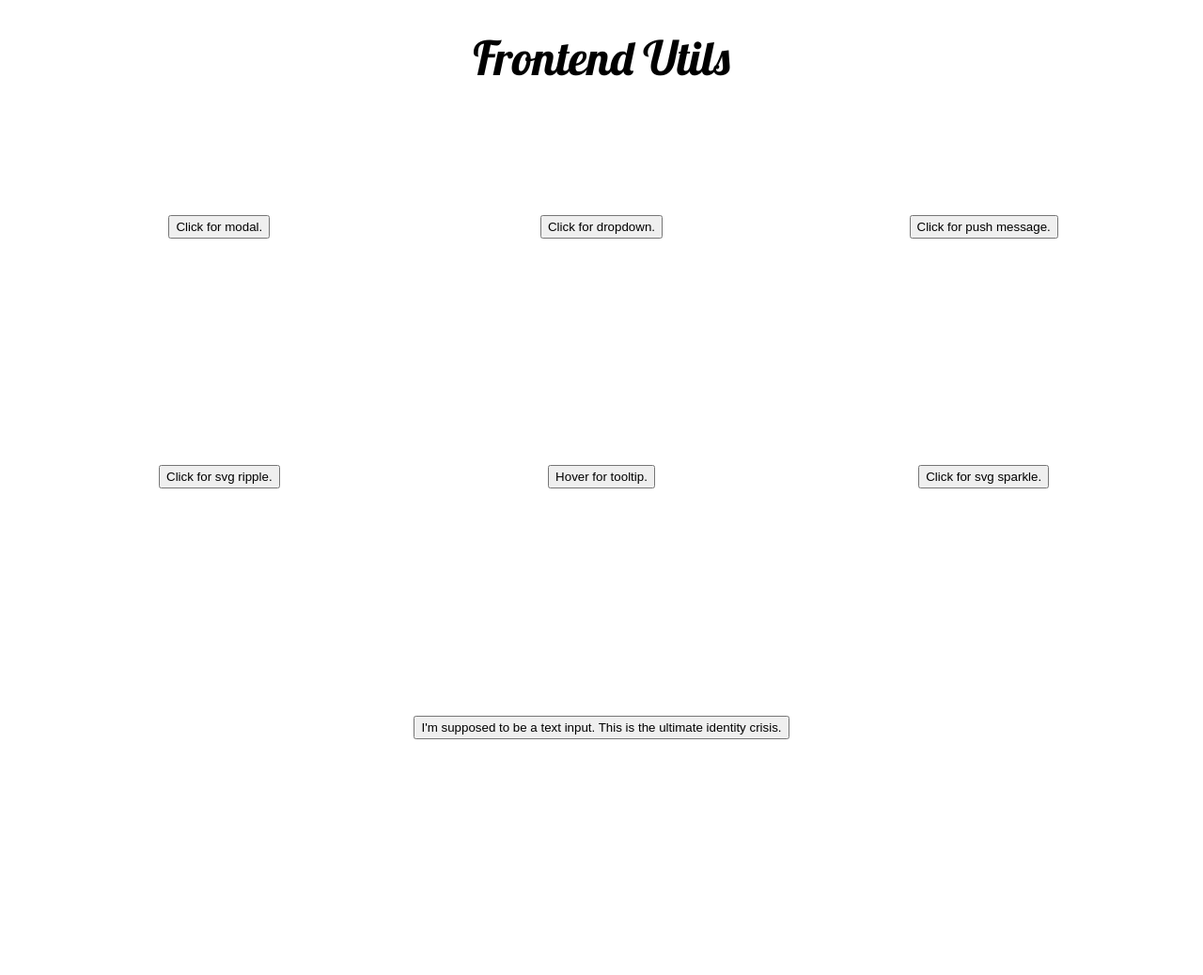
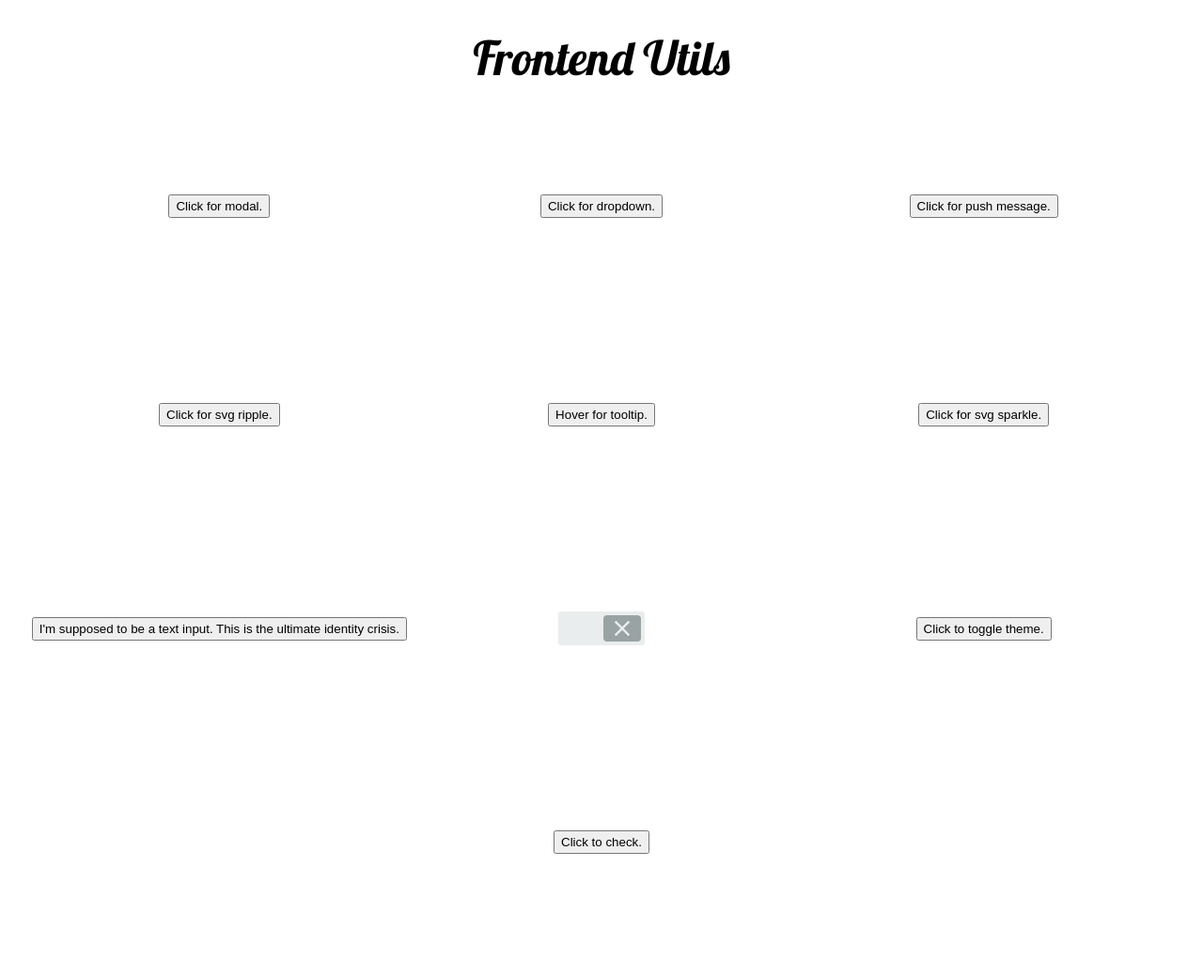
Before and after one commit to LuckehPickle/Comet, a Django app: template frontend_utils/templates/frontend/index.html in a window 1280 px wide. Shown: the whole page at 94% size. Before the commit the page ends 787 px from the top, so only its background shows below. Run offline with Django 3.2, Linux system fonts and the light colour scheme; the template is opened without the code that fills it, so the values that code supplies are empty; some libraries are stand-ins or nearby versions.

Commit message:
Added Toggles

```diff
--- a/frontend_utils/static/frontend_utils/main.css
+++ b/frontend_utils/static/frontend_utils/main.css
@@ -20,6 +20,9 @@
 /* Fonts */
 @import url(https://fonts.googleapis.com/css?family=Lobster);
 
+/* Stylesheets */
+@import url(/static/frontend_utils/util-toggle.css);
+
 body{
     margin: 30px;
 }
@@ -33,7 +36,7 @@ body{
 
 .utils-container{
     width: 100%;
-    min-height: 800px;
+    min-height: 900px;
     display: flex;
     flex-wrap: wrap;
     justify-content: center;
--- /dev/null
+++ b/frontend_utils/static/frontend_utils/util-toggle.css
@@ -0,0 +1,92 @@
+/*
+# [FrontendUtils] UTIL-TOGGLE.CSS - Copyright (c) 2016 - Sean Bailey - All Rights Reserved
+# Powered by Django (https://www.djangoproject.com/) - Not endorsed by Django
+#
+#   Licensed under the Apache License, Version 2.0 (the "License");
+#   you may not use this file except in compliance with the License.
+#   You may obtain a copy of the License at
+#
+#       http://www.apache.org/licenses/LICENSE-2.0
+#
+#   Unless required by applicable law or agreed to in writing, software
+#   distributed under the License is distributed on an "AS IS" BASIS,
+#   WITHOUT WARRANTIES OR CONDITIONS OF ANY KIND, either express or implied.
+#   See the License for the specific language governing permissions and
+#   limitations under the License.
+#
+# https://docs.djangoproject.com/en/1.9/topics/http/urls/
+*/
+
+/* Toggle Wrapper */
+.toggle{
+    padding: 4px;
+    padding-bottom: 0;
+    background-color: #EAEDED;
+    border-radius: 3px;
+    display: block;
+    cursor: pointer;
+
+    /* No Select */
+    -webkit-touch-callout: none; /* iOS Safari */
+    -webkit-user-select: none; /* Chrome/Safari/Opera */
+    -khtml-user-select: none; /* Konqueror */
+    -moz-user-select: none; /* Firefox */
+    -ms-user-select: none; /* IE/Edge */
+    user-select: none;
+}
+
+.toggle div{
+    display: inline-block;
+    display: -webkit-inline-block;
+    color: transparent;
+    height: 28px;
+    width: 40px;
+    border-radius: 4px;
+
+    /*
+    Some day, these will be supported. And that day will be a great day.
+    -webkit-mask-repeat: no-repeat;
+    -webkit-mask-size: contain;
+    -webkit-mask-position: center;
+    mask-repeat: no-repeat;
+    mask-size: contain;
+    mask-position: center;
+    */
+}
+
+.toggle-icon{
+    height: 100%;
+    width: 100%;
+    margin: 0;
+    color: white;
+}
+
+.toggle .toggle-on{
+    background-color: #2ECC71;
+    /*
+    -webkit-mask-image: url(/static/frontend_utils/svg/check_24px.svg);
+    mask-image: url(/static/frontend_utils/svg/check_24px.svg);
+    */
+}
+
+.toggle .toggle-off{
+    background-color: #99A3A4;
+    /*
+    -webkit-mask-image: url(/static/frontend_utils/svg/close_24px.svg);
+    mask-image: url(/static/frontend_utils/svg/close_24px.svg);
+    */
+}
+
+.toggle-checkbox{
+    display: none;
+}
+
+/* For landscape mobile phones and up */
+@media screen and (min-width: 28.75em){
+
+}
+
+/* For Desktops and some tablets only */
+@media screen and (min-width: 40.5em){
+
+}
--- a/frontend_utils/templates/frontend/index.html
+++ b/frontend_utils/templates/frontend/index.html
@@ -29,7 +29,7 @@
         <link rel="stylesheet" type="text/css" href="{% static 'frontend_utils/modal.css' %}">
     </head>
     <body>
-        <script src="http://cdn.jsdelivr.net/mojs/latest/mo.min.js"></script>
+        <script src="{% static 'shared/mo.min.js' %}"></script>
         {% if messages %}
         <div class="pmessages">
             {% for message in messages %}
@@ -78,8 +78,31 @@
             </div>
 
             <!-- Text Input -->
+            <div class="container col-ratio-3">
+                <button>I'm supposed to be a text input. This is the ultimate identity crisis.</button>
+            </div>
+
+            <!-- Toggle -->
             <div class="container col-ratio-1">
-                <button>I'm supposed to be a text input. This is the ultimate identity crisis.</button>
+                <div class="toggle" style="align-self:center;"> <!-- Do not include this styles when in use -->
+                    <div class="toggle-on" style="opacity:0;">
+                        <img class="toggle-icon" src="{% static 'frontend_utils/svg/check_24px.svg' %}" onerror="this.src={% static 'frontend_utils/svg/fallbacks/check_24dp.png' %}">
+                    </div>
+                    <div class="toggle-off" style="opacity:1;">
+                        <img class="toggle-icon" src="{% static 'frontend_utils/svg/close_24px.svg' %}" onerror="this.src={% static 'frontend_utils/svg/fallbacks/close_24dp.png' %}">
+                    </div>
+                </div><input class="toggle-checkbox" type="checkbox" name="form.name"> <!-- Update this with form generate name -->
+                <script src="{% static 'frontend_utils/js/util-toggle.min.js' %}"></script>
+            </div>
+
+            <!-- Theme Toggle -->
+            <div class="container col-ratio-1">
+                <button>Click to toggle theme.</button>
+            </div>
+
+            <!-- Checkbox -->
+            <div class="container col-ratio-1">
+                <button>Click to check.</button>
             </div>
         </div>
     </body>
```
Also changed, not shown: frontend_utils/static/frontend_utils/js/util-toggle.js (added, +58 -0 lines), frontend_utils/static/frontend_utils/svg/check_24px.svg (added), frontend_utils/static/frontend_utils/svg/close_24px.svg (added), frontend_utils/static/frontend_utils/svg/fallbacks/check_24dp.png (added), frontend_utils/static/frontend_utils/svg/fallbacks/close_24dp.png (added).
